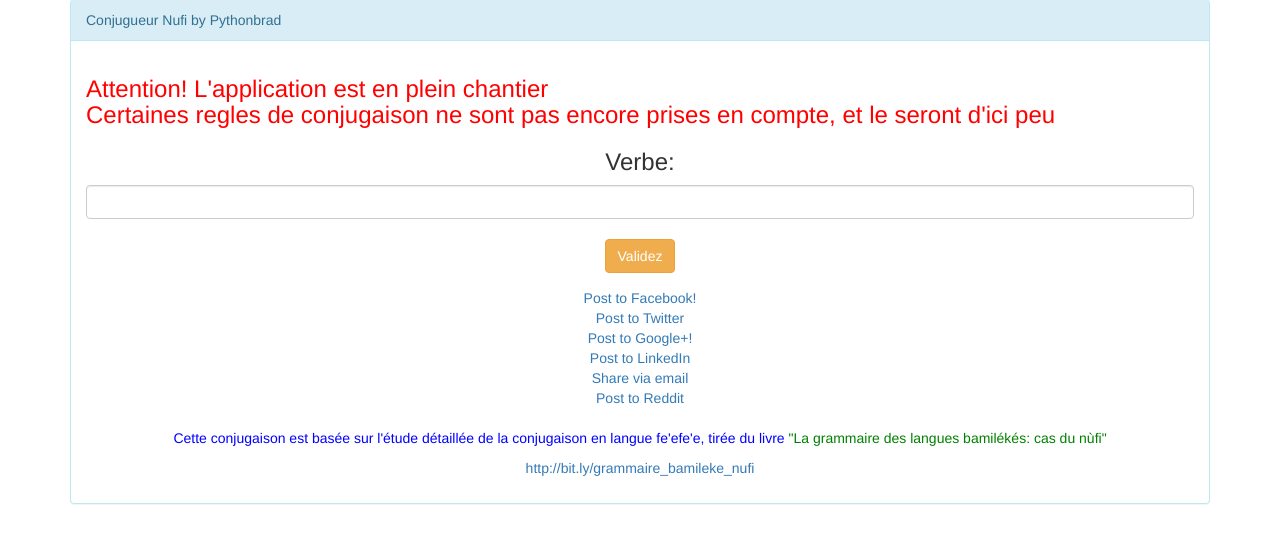
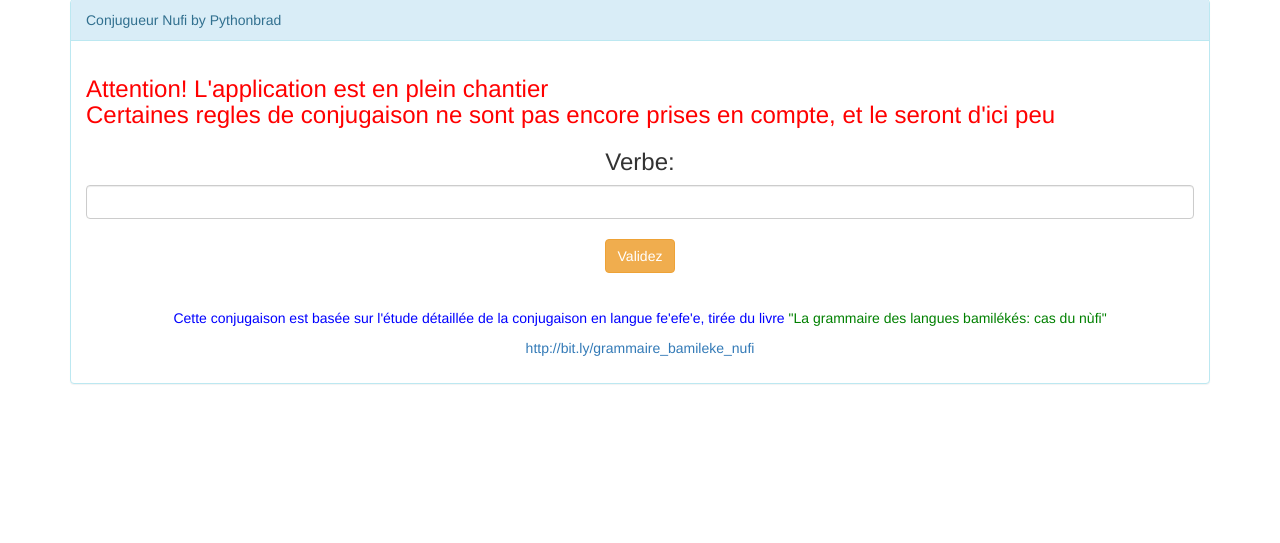
Before and after one commit to pythonbrad/dze_lanye, a Django app: template conj/templates/conj/index.html in a window 1280 px wide. Shown: the part 173-716 px from the top of the page. Run offline with Django 3.2, Linux system fonts and the light colour scheme; the template is opened without the code that fills it, so the values that code supplies are empty; some libraries are stand-ins or nearby versions.

Commit message:
social_share was not a good idea

```diff
--- a/conj/templates/conj/index.html
+++ b/conj/templates/conj/index.html
@@ -1,5 +1,4 @@
 {% extends 'quizz/base.html' %}
-{% load social_share %}
 {% load dictkey %}
 {% block title %}{{ title }}{% endblock %}
 {% block contains %}
@@ -34,12 +33,6 @@
 										</div>
 									</form>
 								{% endblock %}
-								{% post_to_facebook url "Post to Facebook!" %}
-								{% post_to_twitter title url "Post to Twitter" %}
-								{% post_to_gplus url "Post to Google+!" %}
-								{% post_to_linkedin title url "Post to LinkedIn" %}
-								{% send_email title url "Share via email" %}
-								{% post_to_reddit title url %}
 								<section class="row">
 									<h3>{{ title }}</h3>
 									{% for i in conjs %}
--- a/django_social_share/__init__.py
+++ /dev/null
@@ -1 +0,0 @@
-VERSION = tuple(map(int, "1.3.0".split('.')))
--- a/django_social_share/models.py
+++ /dev/null
@@ -1 +0,0 @@
-from django.db import models
--- a/django_social_share/templates/django_social_share/templatetags/post_to_facebook.html
+++ /dev/null
@@ -1,3 +0,0 @@
-<div class="facebook-this">
-    <a href="{{ facebook_url }}" target="_blank">{{link_text}}</a>
-</div>
--- a/django_social_share/templates/django_social_share/templatetags/post_to_gplus.html
+++ /dev/null
@@ -1,3 +0,0 @@
-<div class="gplus-this">
-    <a href="{{ gplus_url }}" target="_blank">{{link_text}}</a>
-</div>
--- a/django_social_share/templates/django_social_share/templatetags/post_to_linkedin.html
+++ /dev/null
@@ -1,3 +0,0 @@
-<div class="linkedin-this">
-    <a href="{{ linkedin_url }}" target="_blank">{{link_text}}</a>
-</div>
--- a/django_social_share/templates/django_social_share/templatetags/post_to_reddit.html
+++ /dev/null
@@ -1,3 +0,0 @@
-<div class="reddit-this">
-    <a href="{{ reddit_url }}" target="_blank">{{link_text}}</a>
-</div>
--- a/django_social_share/templates/django_social_share/templatetags/post_to_twitter.html
+++ /dev/null
@@ -1,3 +0,0 @@
-<div class="tweet-this">
-    <a href="{{ tweet_url }}" class="meta-act-link meta-tweet" target="_blank">{{link_text}}</a>
-</div>
--- a/django_social_share/templates/django_social_share/templatetags/send_email.html
+++ /dev/null
@@ -1,3 +0,0 @@
-<div class="mail-this">
-    <a href="{{ mailto_url|safe }}">{{link_text}}</a>
-</div>
--- a/django_social_share/templatetags/social_share.py
+++ /dev/null
@@ -1,173 +0,0 @@
-# -*- coding: utf-8 -*-
-from __future__ import unicode_literals
-
-import re
-
-from django import template
-
-from django.db.models import Model
-from django.template.defaultfilters import urlencode
-from django.utils.safestring import mark_safe
-
-try:
-    from django_bitly.templatetags.bitly import bitlify
-    DJANGO_BITLY = True
-except ImportError:
-    DJANGO_BITLY = False
-
-
-register = template.Library()
-
-
-TWITTER_ENDPOINT = 'https://twitter.com/intent/tweet?text=%s'
-FACEBOOK_ENDPOINT = 'https://www.facebook.com/sharer/sharer.php?u=%s'
-GPLUS_ENDPOINT = 'https://plus.google.com/share?url=%s'
-MAIL_ENDPOINT = 'mailto:?subject=%s&body=%s'
-LINKEDIN_ENDPOINT = 'https://www.linkedin.com/shareArticle?mini=true&title=%s&url=%s'
-REDDIT_ENDPOINT = 'https://www.reddit.com/submit?title=%s&url=%s'
-
-
-BITLY_REGEX = re.compile(r'^https?://bit\.ly/')
-
-
-def compile_text(context, text):
-    ctx = template.context.Context(context)
-    return template.Template(text).render(ctx)
-
-
-def _build_url(request, obj_or_url):
-    if obj_or_url is not None:
-        if isinstance(obj_or_url, Model):
-            if DJANGO_BITLY:
-                url = bitlify(obj_or_url)  # type: str
-                if not BITLY_REGEX.match(url):
-                    return request.build_absolute_uri(
-                        obj_or_url.get_absolute_url()
-                    )
-                else:
-                    return url
-            else:
-                return request.build_absolute_uri(obj_or_url.get_absolute_url())
-        else:
-            return request.build_absolute_uri(obj_or_url)
-    return ''
-
-
-def _compose_tweet(text, url=None):
-    TWITTER_MAX_NUMBER_OF_CHARACTERS = 140
-    TWITTER_LINK_LENGTH = 23  # "A URL of any length will be altered to 23 characters, even if the link itself is less than 23 characters long.
-
-    # Compute length of the tweet
-    url_length = len(' ') + TWITTER_LINK_LENGTH if url else 0
-    total_length = len(text) + url_length
-
-    # Check that the text respects the max number of characters for a tweet
-    if total_length > TWITTER_MAX_NUMBER_OF_CHARACTERS:
-        text = text[:(TWITTER_MAX_NUMBER_OF_CHARACTERS - url_length - 1)] + "…"  # len("…") == 1
-
-    return "%s %s" % (text, url) if url else text
-
-
-@register.simple_tag(takes_context=True)
-def post_to_twitter_url(context, text, obj_or_url=None):
-    text = compile_text(context, text)
-    request = context['request']
-
-    url = _build_url(request, obj_or_url)
-
-    tweet = _compose_tweet(text, url)
-    context['tweet_url'] = TWITTER_ENDPOINT % urlencode(tweet)
-    return context
-
-
-@register.inclusion_tag('django_social_share/templatetags/post_to_twitter.html', takes_context=True)
-def post_to_twitter(context, text, obj_or_url=None, link_text='Post to Twitter'):
-    context = post_to_twitter_url(context, text, obj_or_url)
-
-    request = context['request']
-    url = _build_url(request, obj_or_url)
-    tweet = _compose_tweet(text, url)
-
-    context['link_text'] = link_text
-    context['full_text'] = tweet
-    return context
-
-
-@register.simple_tag(takes_context=True)
-def post_to_facebook_url(context, obj_or_url=None):
-    request = context['request']
-    url = _build_url(request, obj_or_url)
-    context['facebook_url'] = FACEBOOK_ENDPOINT % urlencode(url)
-    return context
-
-
-@register.inclusion_tag('django_social_share/templatetags/post_to_facebook.html', takes_context=True)
-def post_to_facebook(context, obj_or_url=None, link_text='Post to Facebook'):
-    context = post_to_facebook_url(context, obj_or_url)
-    context['link_text'] = link_text
-    return context
-
-
-@register.simple_tag(takes_context=True)
-def post_to_gplus_url(context, obj_or_url=None):
-    request = context['request']
-    url = _build_url(request, obj_or_url)
-    context['gplus_url'] = GPLUS_ENDPOINT % urlencode(url)
-    return context
-
-
-@register.inclusion_tag('django_social_share/templatetags/post_to_gplus.html', takes_context=True)
-def post_to_gplus(context, obj_or_url=None, link_text='Post to Google+'):
-    context = post_to_gplus_url(context, obj_or_url)
-    context['link_text'] = link_text
-    return context
-
-
-@register.simple_tag(takes_context=True)
-def send_email_url(context, subject, text, obj_or_url=None):
-    text = compile_text(context, text)
-    subject = compile_text(context, subject)
-    request = context['request']
-    url = _build_url(request, obj_or_url)
-    full_text = "%s %s" % (text, url)
-    context['mailto_url'] = MAIL_ENDPOINT % (urlencode(subject), urlencode(full_text))
-    return context
-
-
-@register.inclusion_tag('django_social_share/templatetags/send_email.html', takes_context=True)
-def send_email(context, subject, text, obj_or_url=None, link_text='Share via email'):
-    context = send_email_url(context, subject, text, obj_or_url)
-    context['link_text'] = link_text
-    return context
-
-
-@register.simple_tag(takes_context=True)
-def post_to_linkedin_url(context, title, obj_or_url=None):
-    request = context['request']
-    title = compile_text(context, title[:200])  # 200 char limit
-    url = _build_url(request, obj_or_url)
-    context['linkedin_url'] = mark_safe(LINKEDIN_ENDPOINT % (urlencode(title), urlencode(url)))
-    return context
-
-
-@register.inclusion_tag('django_social_share/templatetags/post_to_linkedin.html', takes_context=True)
-def post_to_linkedin(context, title, obj_or_url=None, link_text='Post to LinkedIn'):
-    context = post_to_linkedin_url(context, title, obj_or_url)
-    context['link_text'] = link_text
-    return context
-
-
-@register.simple_tag(takes_context=True)
-def post_to_reddit_url(context, title, obj_or_url=None):
-    request = context['request']
-    title = compile_text(context, title)
-    url = _build_url(request, obj_or_url)
-    context['reddit_url'] = mark_safe(REDDIT_ENDPOINT % (urlencode(title), urlencode(url)))
-    return context
-
-
-@register.inclusion_tag('django_social_share/templatetags/post_to_reddit.html', takes_context=True)
-def post_to_reddit(context, title, obj_or_url=None, link_text='Post to Reddit'):
-    context = post_to_reddit_url(context, title, obj_or_url)
-    context['link_text'] = link_text
-    return context
--- a/django_social_share/views.py
+++ /dev/null
@@ -1 +0,0 @@
-#  Views.py
--- a/dze_lanye/settings.py
+++ b/dze_lanye/settings.py
@@ -42,7 +42,6 @@ INSTALLED_APPS = [
     'django.contrib.staticfiles',
     'quizz.apps.QuizzConfig',
     'conj.apps.ConjConfig',
-    'django_social_share',
     'mala.apps.MalaConfig',
     'maintenance_mode',
 ]
```
Also changed, not shown: django_social_share/tests/__init__.py (deleted, +0 -1 lines), django_social_share/tests/runtests.py (deleted, +0 -51 lines), django_social_share/tests/tests.py (deleted, +0 -56 lines), django_social_share/templatetags/__init__.py (deleted).
